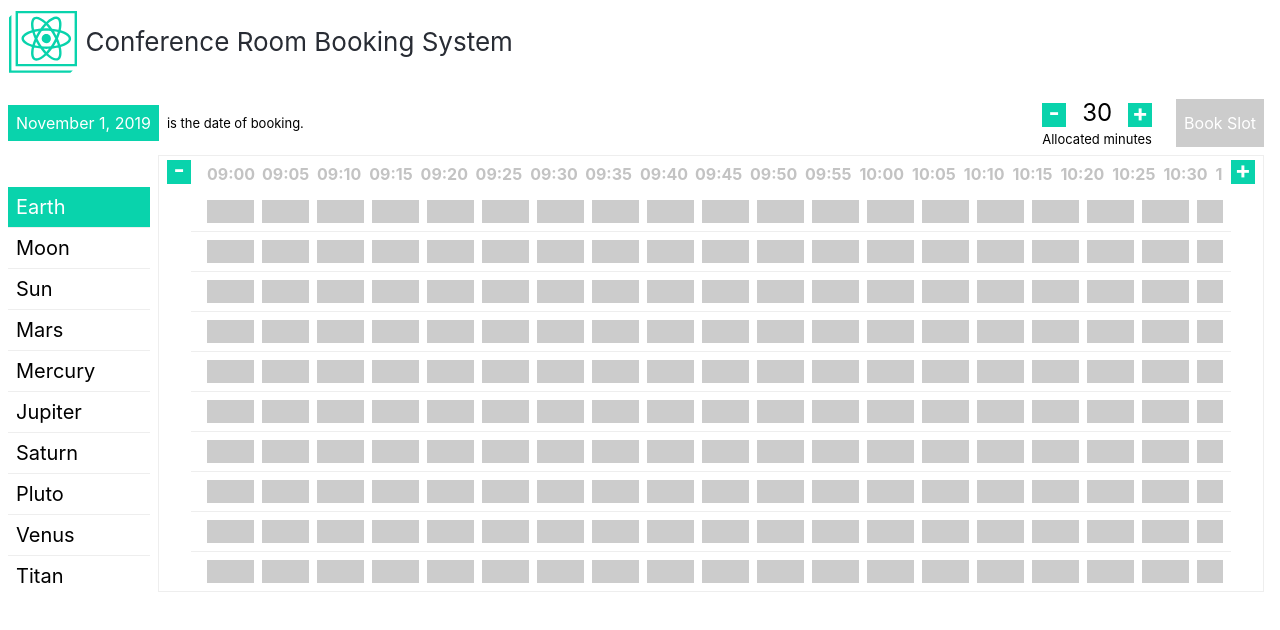
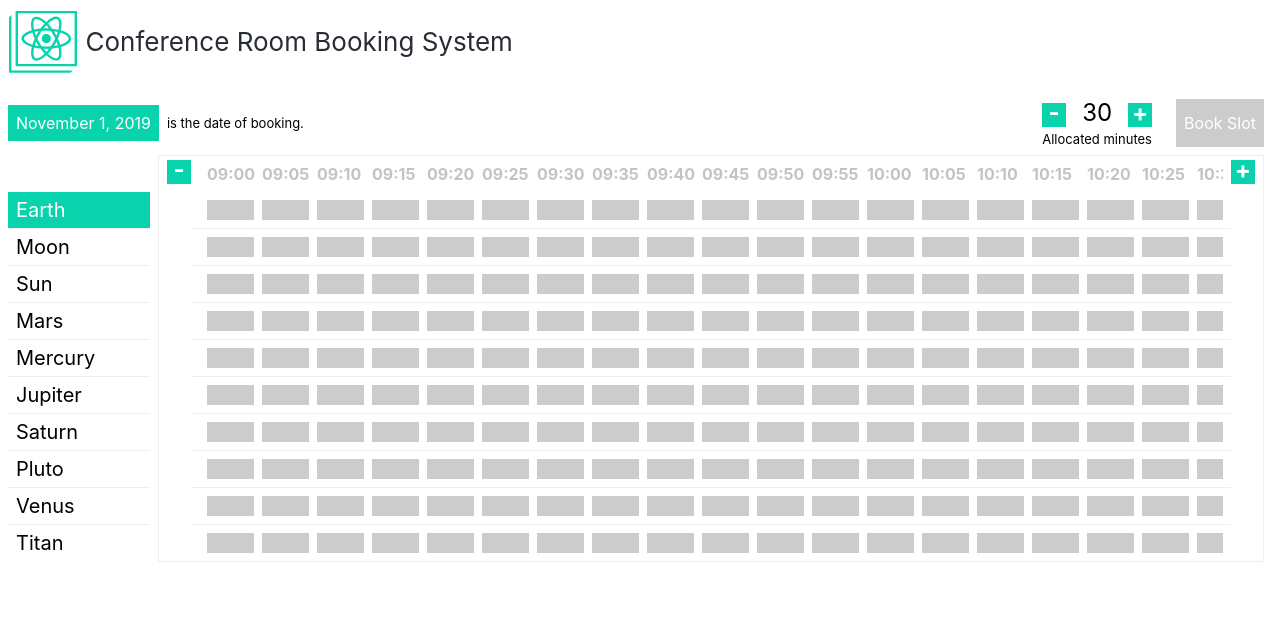
Before and after one commit to nadirlaskar/conference-room-booking, a React (Create React App) app: page / in a window 1280 px wide. Shown: the top 630 px of the page. Built offline with nearby package versions, Linux system fonts and the light colour scheme.

Commit message:
scroll fixes styles

```diff
--- a/src/components/Booking.css
+++ b/src/components/Booking.css
@@ -19,7 +19,7 @@
 .Booking-content .Booking-room-names {
     position: relative;
     width: 20%;
-    top: 32px;
+    top: 37px;
 }
 
 .Booking-content .Booking-room-times {
--- a/src/components/List.css
+++ b/src/components/List.css
@@ -7,6 +7,7 @@ ul.List-main {
 ul.List-main li {
     padding: 8px;
     font-size: 20px;
+    line-height: 20px;
 }
 
 ul.List-main li:not(:last-child) {
--- a/src/components/TimeLine.css
+++ b/src/components/TimeLine.css
@@ -5,14 +5,15 @@
     max-width: 80vw;
     overflow: hidden;
     white-space: nowrap;
-    max-height: 23px;
+    max-height: 20px;
 }
 
 .TimeLine-cell {
     font-size: 16px;
     min-width: 47px;
-    height: 27px;
-    max-height: 30px;
+    max-width: 47px;
+    height: 20px;
+    max-height: 20px;
     background: #ccc;
     margin-left: 8px;
 }
--- a/src/components/TimeSlider.css
+++ b/src/components/TimeSlider.css
@@ -40,12 +40,14 @@
     max-width: 80vw;
     overflow: hidden;
     padding: 8px 0;
+    font-size: 16px;
 }
 
 .TimeScale-time-block {
     margin-left: 8px;
     color: #c3c3c3;
     font-weight: bold;
+    min-width: 47px;
     max-width: 47px;
 }
 
```
